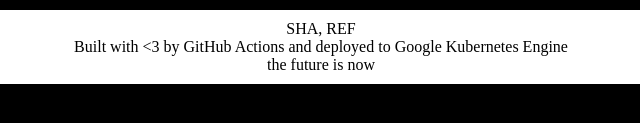
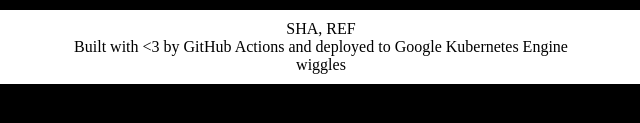
Before and after one commit to devinasj/git-actions-example, a plain HTML site: page site/index.html in a window 1280 px wide. Shown: the part 653-776 px from the top of the page, 319-959 px from the left. Drawn offline with Linux system fonts and the light colour scheme; no server answers.

Commit message:
testing - confirm updates

```diff
--- a/site/index.html
+++ b/site/index.html
@@ -77,7 +77,7 @@
     <footer class="footer">
         SHA, REF<br>
         Built with &lt;3 by GitHub Actions and deployed to Google Kubernetes Engine<br>
-        the future is now
+        wiggles
     </footer>
     <script>
         // GET /zen
```
Also changed, not shown: 1 other file.
